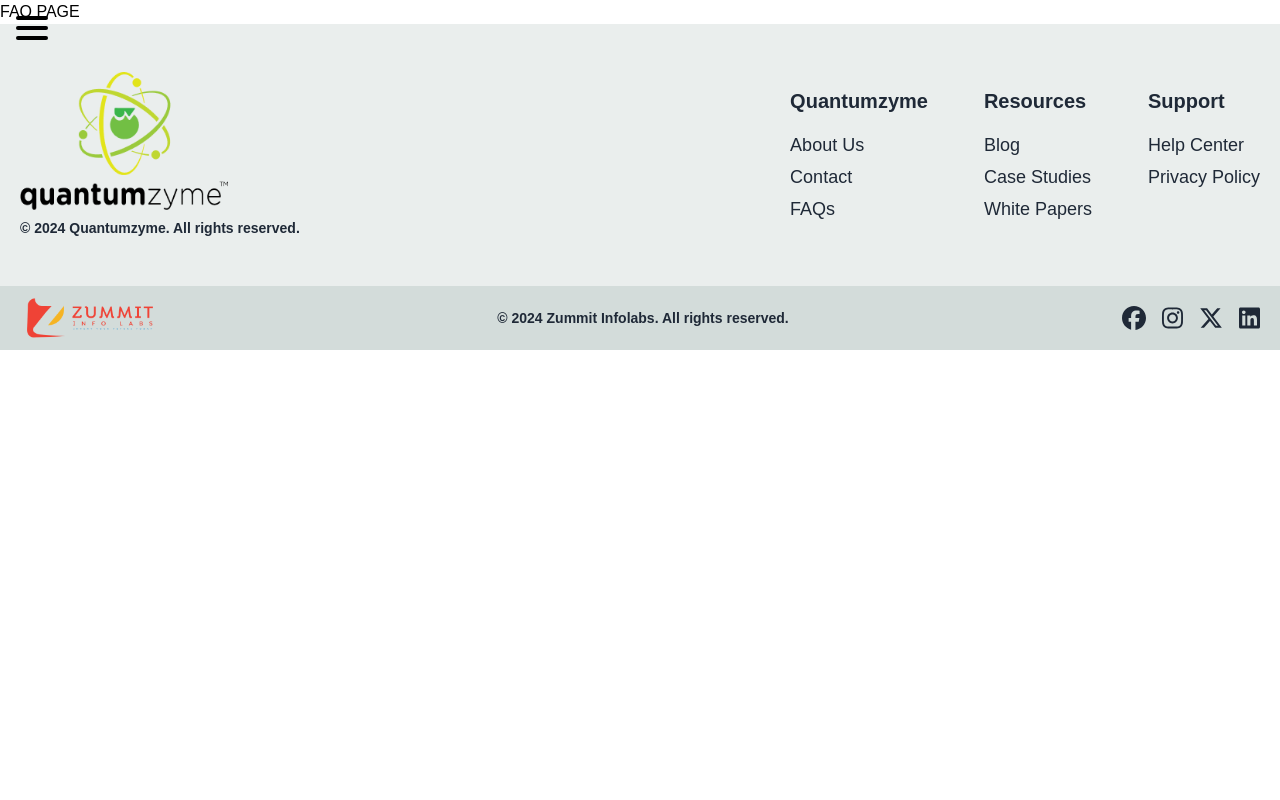
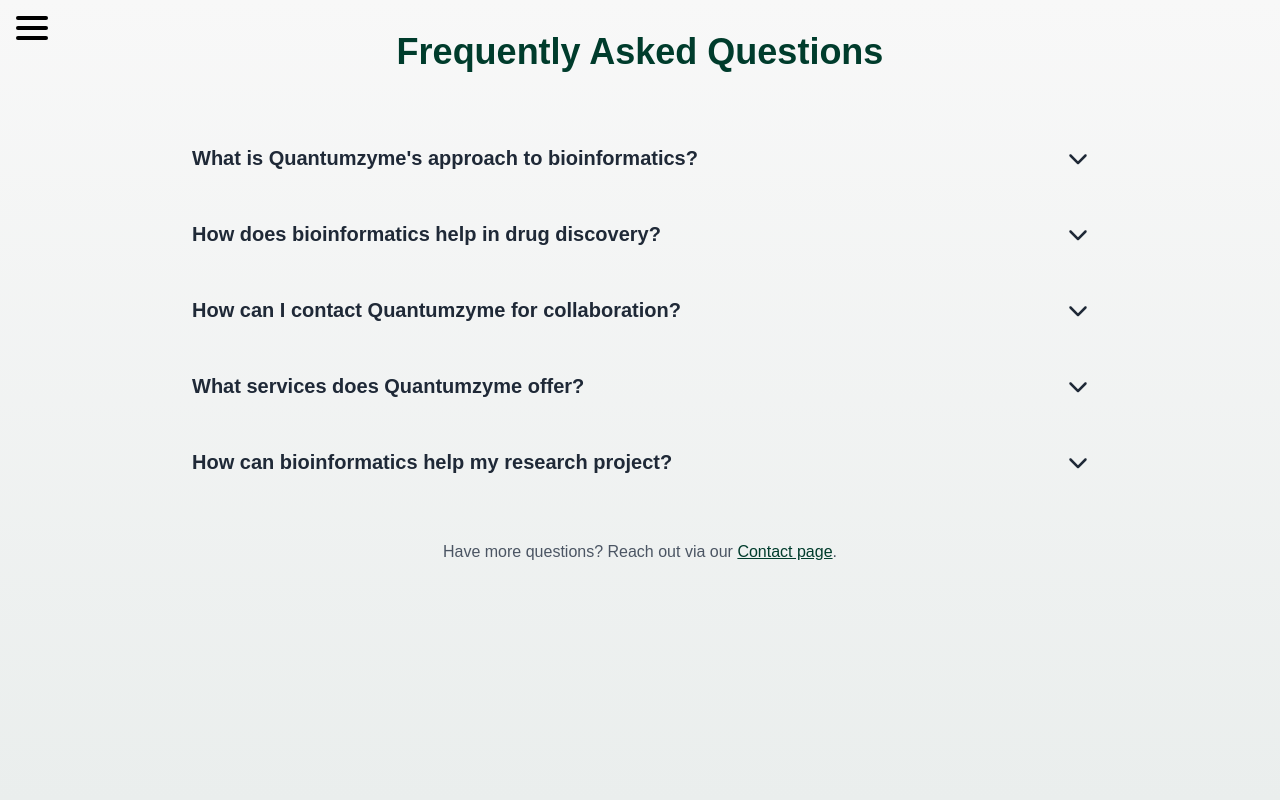
Before and after one commit to DanielCikora/zummpath-bio-informatics, a React (Create React App) app: page /Faq in a window 1280 px wide. Shown: the top 800 px of the page. Built offline with nearby package versions, Linux system fonts and the light colour scheme; the HTML template or start-up script is replaced by a standard one.

Commit message:
FAQs - Section Started, Basic Styling Applied.

```diff
--- a/src/components/pages/FaqPage.jsx
+++ b/src/components/pages/FaqPage.jsx
@@ -1,7 +1,87 @@
-import React from "react";
+import { useState } from "react";
+import { FontAwesomeIcon } from "@fortawesome/react-fontawesome";
+import { faChevronDown } from "@fortawesome/free-solid-svg-icons";
+import { Link } from "react-router-dom";
 
-const FaqPage = () => {
-  return <div>FAQ PAGE</div>;
+const FAQPage = () => {
+  // Define FAQ questions and answers
+  const faqs = [
+    {
+      question: "What is Quantumzyme's approach to bioinformatics?",
+      answer:
+        "Quantumzyme leverages advanced quantum computing and bioinformatics techniques to analyze complex biological data, accelerating drug discovery and innovation in personalized medicine.",
+    },
+    {
+      question: "How does bioinformatics help in drug discovery?",
+      answer:
+        "Bioinformatics plays a crucial role in drug discovery by helping scientists analyze biological data, identify drug targets, and predict the efficacy of drugs, significantly reducing the time required for development.",
+    },
+    {
+      question: "How can I contact Quantumzyme for collaboration?",
+      answer:
+        "For collaboration inquiries, please fill out our contact form on the Contact page, or reach out directly via email at info@quantumzyme.com. We look forward to discussing potential partnerships.",
+    },
+    {
+      question: "What services does Quantumzyme offer?",
+      answer:
+        "Quantumzyme offers services in computational chemistry, quantum computing, and bioinformatics, with a focus on enabling faster and more effective drug development through cutting-edge technology.",
+    },
+    {
+      question: "How can bioinformatics help my research project?",
+      answer:
+        "Bioinformatics can provide valuable insights into genetic, genomic, and proteomic data, helping you interpret results, identify patterns, and make informed decisions for your research project.",
+    },
+  ];
+
+  const [openIndex, setOpenIndex] = useState(null);
+
+  // Toggle FAQ item
+  const toggleFAQ = (index) => {
+    setOpenIndex(openIndex === index ? null : index);
+  };
+
+  return (
+    <section className='min-h-screen bg-gradient-to-b from-offWhite to-lightGray p-8'>
+      <div className='wrapper'>
+        <h2 className='text-4xl font-semibold text-royalGreen text-center mb-12'>
+          Frequently Asked Questions
+        </h2>
+        <div className='faq-container max-w-4xl mx-auto'>
+          {faqs.map((faq, index) => (
+            <div
+              key={index}
+              className='faq-item border-b border-gray-300 py-6 transition-all duration-300'
+            >
+              <button
+                className='flex justify-between items-center w-full text-left text-xl font-semibold text-gray-800 focus:outline-none'
+                onClick={() => toggleFAQ(index)}
+              >
+                <span>{faq.question}</span>
+                <FontAwesomeIcon
+                  icon={faChevronDown}
+                  className={`transform transition-transform duration-300 ${
+                    openIndex === index ? "rotate-180" : ""
+                  }`}
+                />
+              </button>
+              {openIndex === index && (
+                <p className='text-lg text-gray-700 mt-4 leading-relaxed'>
+                  {faq.answer}
+                </p>
+              )}
+            </div>
+          ))}
+        </div>
+        <p className='text-center mt-10 text-gray-600'>
+          Have more questions? Reach out via our{" "}
+          <Link to='/Contact' className='text-royalGreen underline'>
+            Contact page
+          </Link>
+          .
+        </p>
+      </div>
+    </section>
+  );
 };
 
-export default FaqPage;
+export default FAQPage;
```
